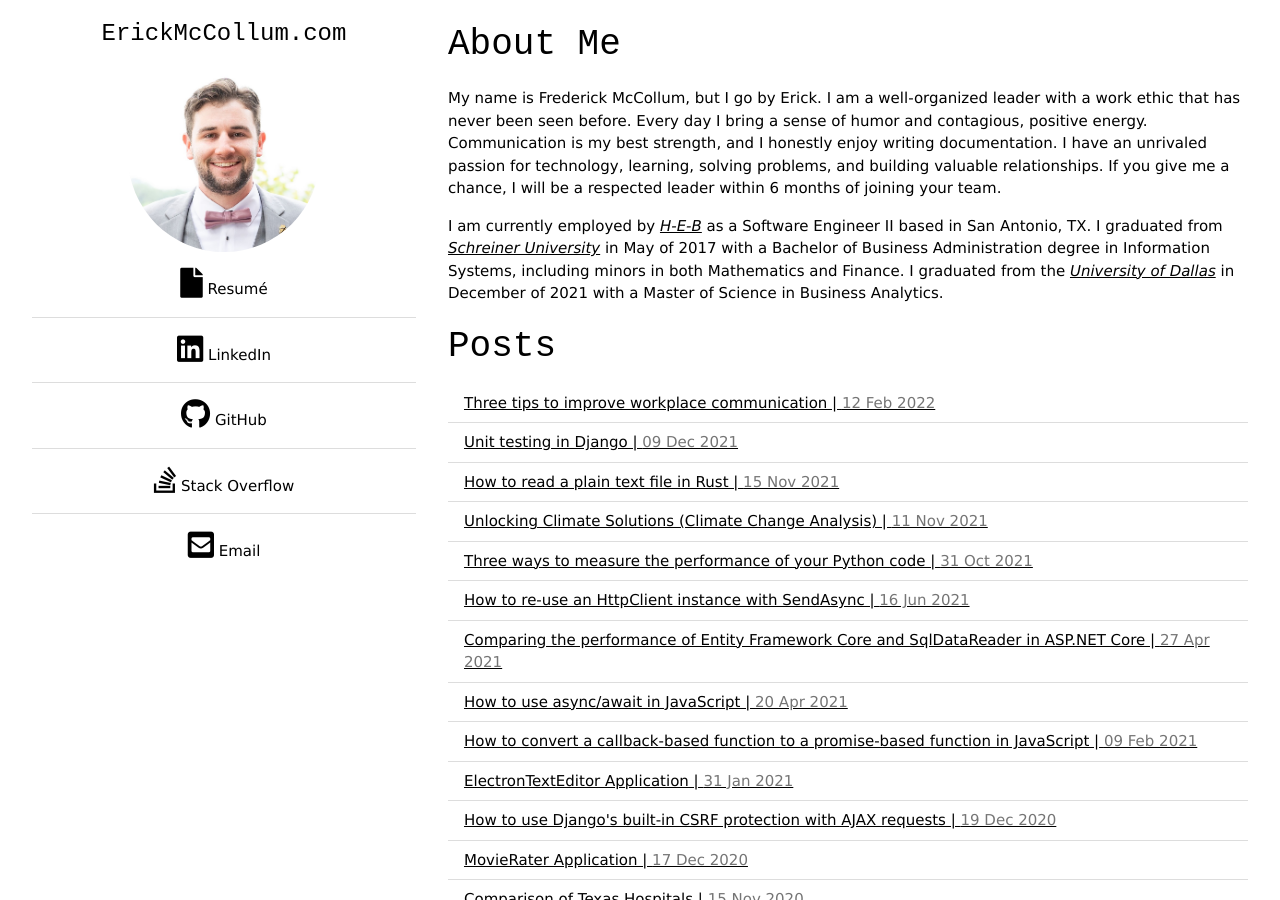
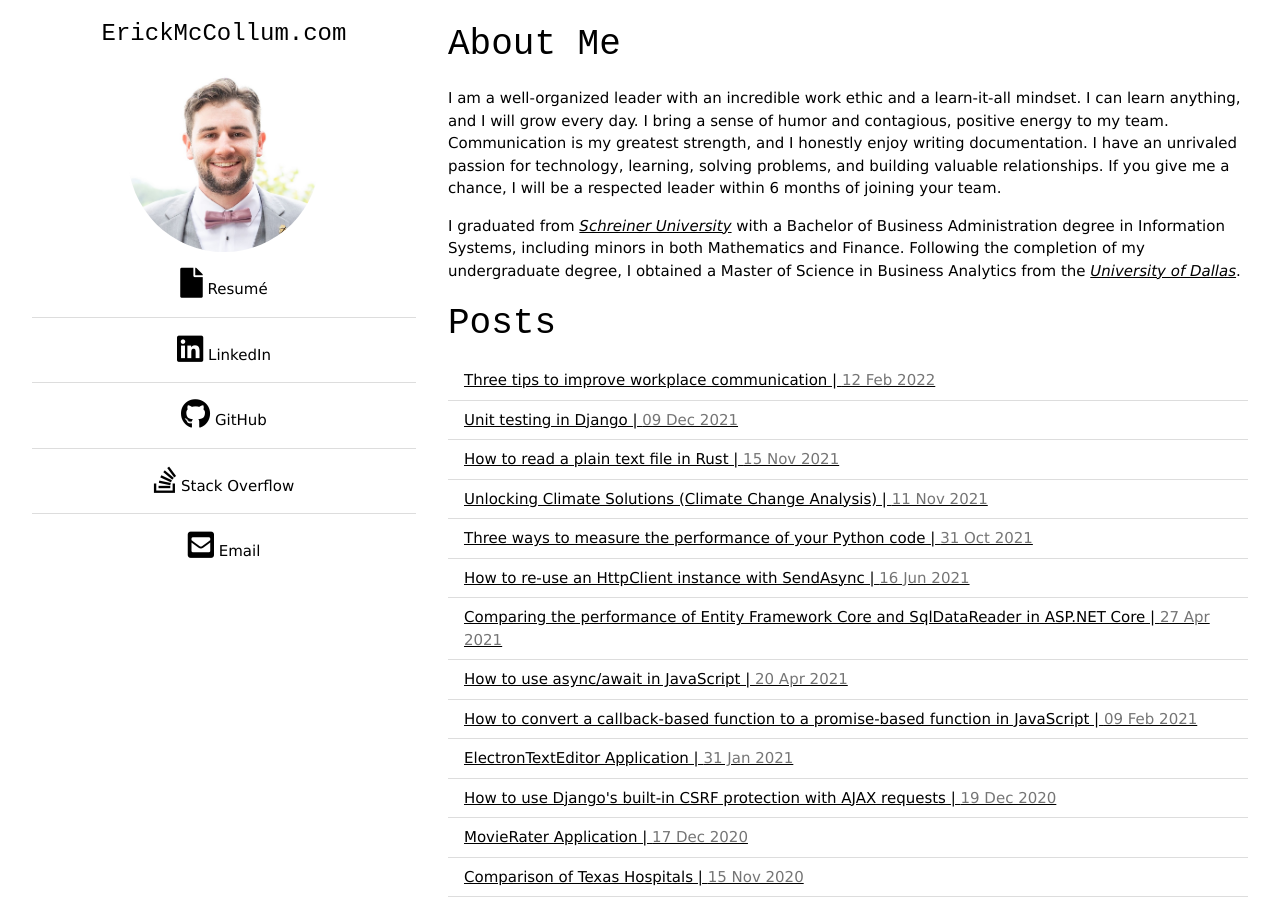
Before and after one commit to frederickm13/frederickm13.github.io, a Jekyll site: the page built from pages/index.md, in a window 1280 px wide and 900 px high. Built offline with Jekyll 4.4.1, drawn with Linux system fonts in a browser that asks for light colours.

Commit message:
Update summary (#141)

```diff
--- a/pages/index.md
+++ b/pages/index.md
@@ -6,9 +6,9 @@ description: Home page.
 ---
 
 <h1 class="w3-monospace w3-xxlarge">About Me</h1>
-My name is Frederick McCollum, but I go by Erick. I am a well-organized leader with a work ethic that has never been seen before. Every day I bring a sense of humor and contagious, positive energy. Communication is my best strength, and I honestly enjoy writing documentation. I have an unrivaled passion for technology, learning, solving problems, and building valuable relationships. If you give me a chance, I will be a respected leader within 6 months of joining your team.
+I am a well-organized leader with an incredible work ethic and a learn-it-all mindset. I can learn anything, and I will grow every day. I bring a sense of humor and contagious, positive energy to my team. Communication is my greatest strength, and I honestly enjoy writing documentation. I have an unrivaled passion for technology, learning, solving problems, and building valuable relationships. If you give me a chance, I will be a respected leader within 6 months of joining your team.
 
-I am currently employed by *[H-E-B](https://www.heb.com/)* as a Software Engineer II based in San Antonio, TX. I graduated from *[Schreiner University](https://schreiner.edu/)* in May of 2017 with a Bachelor of Business Administration degree in Information Systems, including minors in both Mathematics and Finance. I graduated from the *[University of Dallas](https://udallas.edu/)* in December of 2021 with a Master of Science in Business Analytics.
+I graduated from *[Schreiner University](https://schreiner.edu/)* with a Bachelor of Business Administration degree in Information Systems, including minors in both Mathematics and Finance. Following the completion of my undergraduate degree, I obtained a Master of Science in Business Analytics from the *[University of Dallas](https://udallas.edu/)*.
 
 <h2 class="w3-monospace w3-xxlarge">Posts</h2>
 <ul class="w3-ul">
```
